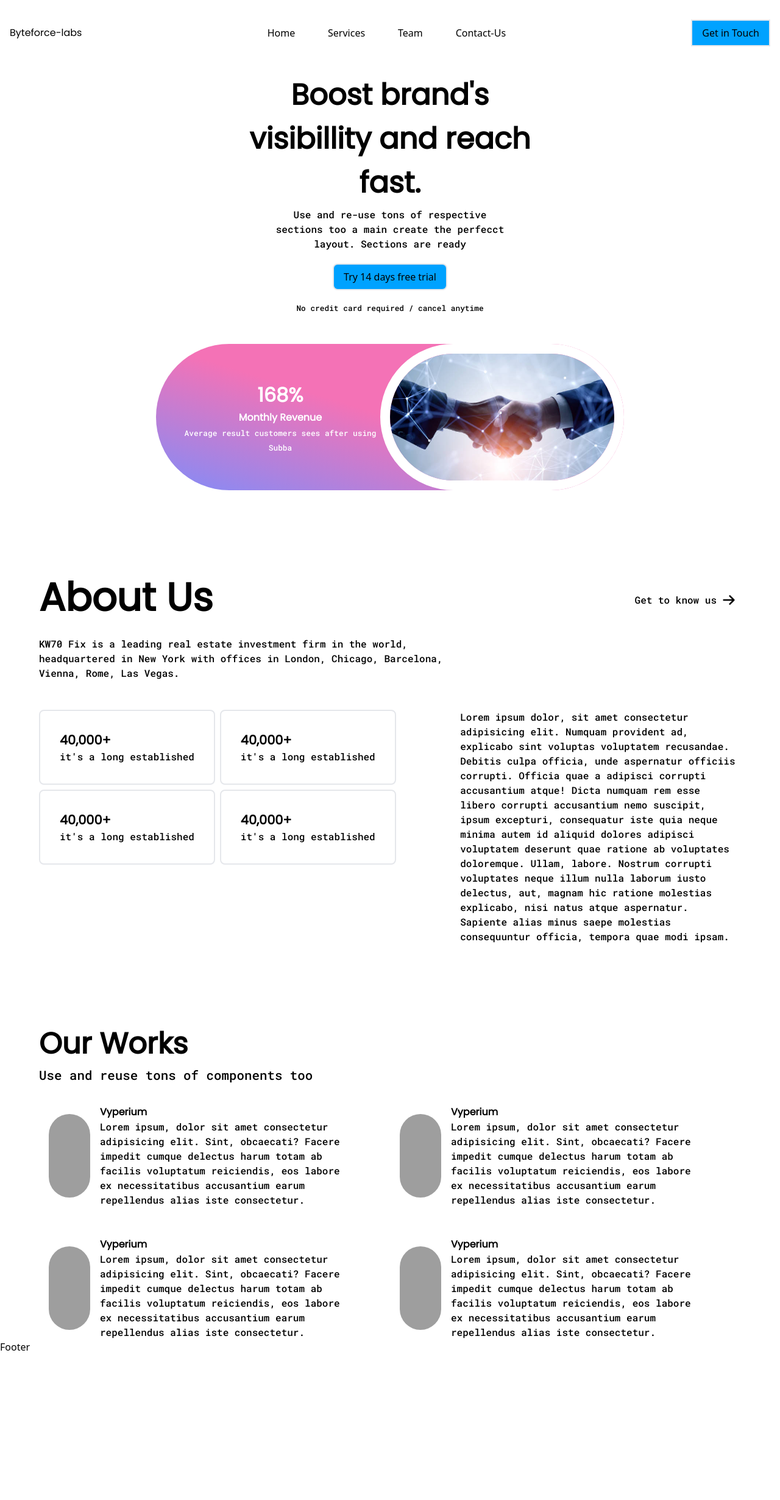
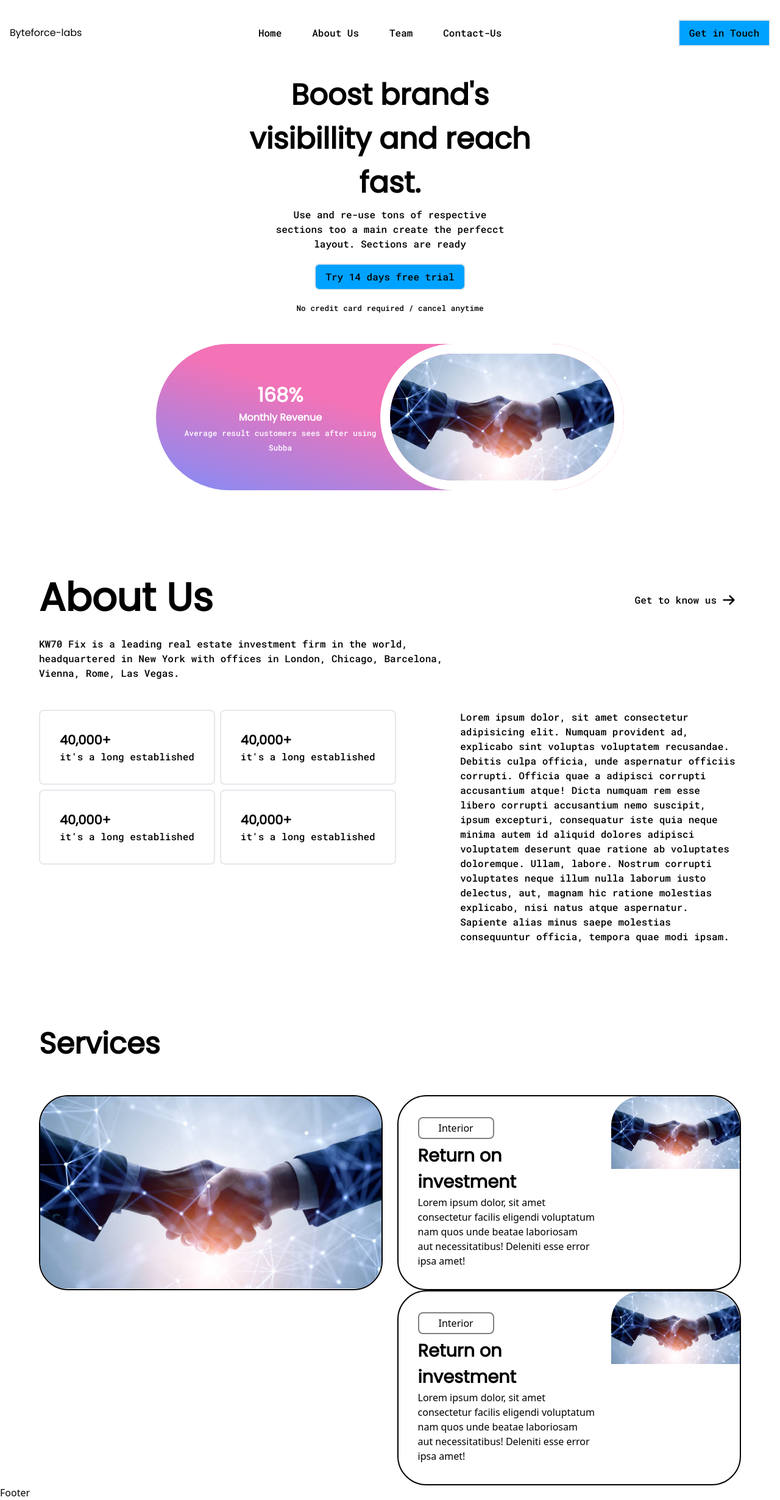
Before and after one commit to Johnnnex/Byteforce-Labs, a Next.js app in the folder byteforce-labs/: page /components in a window 1280 px wide. Shown: the whole page at 61% size. Before the commit the page ends 2221 px from the top, so only its background shows below. Built offline with nearby package versions, Linux system fonts and the light colour scheme; grey boxes are pictures that could not be loaded.

Commit message:
new commit

```diff
--- a/byteforce-labs/layout/Header.jsx
+++ b/byteforce-labs/layout/Header.jsx
@@ -17,9 +17,9 @@ const Header = () => {
 
             <div className="w-[40%] ">
                 <nav>
-                    <ul className='flex justify-evenly'>
+                    <ul className='flex font-robotoMono justify-evenly'>
                         <li>Home</li>
-                        <li>Services</li>
+                        <li>About Us</li>
                         <li>Team</li>
                         <li>Contact-Us</li>
 
@@ -28,7 +28,7 @@ const Header = () => {
             </div>
 
             <div className="">
-                <button className=" border-2 px-[1rem] py-2 bg-[#00a2ff]">Get in Touch</button>
+                <button className="font-robotoMono border-2 px-[1rem] py-2 bg-[#00a2ff]">Get in Touch</button>
             </div>
         </header>
     </>
--- a/byteforce-labs/pages/components/index.jsx
+++ b/byteforce-labs/pages/components/index.jsx
@@ -2,6 +2,7 @@ import HeadComp from '@/layout/Head'
 import React from 'react'
 import Image from 'next/image'
 import AboutUs from '../reusable-components/AboutUs'
+import OurServices from '../reusable-components/OurServices'
 
 const Homepage = () => {
   return (
@@ -11,7 +12,7 @@ const Homepage = () => {
             <section className="text-center">
                 <h1 className=" font-poppins font-[700] text-[3rem] w-[40%] mx-auto mt-3">Boost brand's visibillity and reach fast.</h1>
                 <p className="w-[30%] mx-auto font-robotoMono mt-1">Use and re-use tons of respective sections too a main create the perfecct layout. Sections are ready</p>
-                <button className="border-2 px-[1rem] py-2 bg-[#00a2ff] mt-5 mb-4 rounded-lg">Try 14 days free trial</button><br />
+                <button className="border-2 font-robotoMono px-[1rem] py-2 bg-[#00a2ff] mt-5 mb-4 rounded-lg">Try 14 days free trial</button><br />
                 <small className='font-robotoMono'>No credit card required / cancel anytime</small>
                 <div className="flex mt-[3rem] h-[15rem] justify-between w-[60%] mx-auto">
                     <div className="flex justify-between w-full pl-[1.5rem] rounded-[8rem] bg-gradient-to-tr from-indigo-400 via-pink-400 to-pink-400 items-center">
@@ -28,42 +29,7 @@ const Homepage = () => {
                 </div>
             </section>
             <AboutUs />
-            <section className="mt-[8rem] w-[90%] mx-auto">
-                <h2 className=" font-poppins font-[700] text-[3rem]">Our Works</h2>
-                <p className=" font-robotoMono text-[1.3rem] mb-[2rem]">Use and reuse tons of components too</p>
-                <div className="flex mb-[3rem]">
-                    <div className="flex">
-                        <Image className='rounded-[8rem] h-full border-[1rem] border-white' src ="/Images/box.svg" alt='box-img' width={100} height={1} />
-                        <p className="w-[70%] font-robotoMono">
-                            <strong className=" font-poppins font-[700]">Vyperium</strong><br />
-                            Lorem ipsum, dolor sit amet consectetur adipisicing elit. Sint, obcaecati? Facere impedit cumque delectus harum totam ab facilis voluptatum reiciendis, eos labore ex necessitatibus accusantium earum repellendus alias iste consectetur.
-                        </p>
-                    </div>
-                    <div className="flex">
-                        <Image className='rounded-[8rem] h-full border-[1rem] border-white' src ="/Images/box.svg" alt='box-img' width={100} height={1} />
-                        <p className="w-[70%] font-robotoMono">
-                            <strong className=" font-poppins font-[700]">Vyperium</strong><br />
-                            Lorem ipsum, dolor sit amet consectetur adipisicing elit. Sint, obcaecati? Facere impedit cumque delectus harum totam ab facilis voluptatum reiciendis, eos labore ex necessitatibus accusantium earum repellendus alias iste consectetur.
-                        </p>
-                    </div>
-                </div>
-                <div className="flex">
-                    <div className="flex">
-                        <Image className='rounded-[8rem] h-full border-[1rem] border-white' src ="/Images/box.svg" alt='box-img' width={100} height={1} />
-                        <p className="w-[70%] font-robotoMono">
-                            <strong className=" font-poppins font-[700]">Vyperium</strong><br />
-                            Lorem ipsum, dolor sit amet consectetur adipisicing elit. Sint, obcaecati? Facere impedit cumque delectus harum totam ab facilis voluptatum reiciendis, eos labore ex necessitatibus accusantium earum repellendus alias iste consectetur.
-                        </p>
-                    </div>
-                    <div className="flex">
-                        <Image className='rounded-[8rem] h-full border-[1rem] border-white' src ="/Images/box.svg" alt='box-img' width={100} height={1} />
-                        <p className="w-[70%] font-robotoMono">
-                            <strong className=" font-poppins font-[700]">Vyperium</strong><br />
-                            Lorem ipsum, dolor sit amet consectetur adipisicing elit. Sint, obcaecati? Facere impedit cumque delectus harum totam ab facilis voluptatum reiciendis, eos labore ex necessitatibus accusantium earum repellendus alias iste consectetur.
-                        </p>
-                    </div>
-                </div>
-            </section>
+            <OurServices />
         </main>
     </>
   )
--- /dev/null
+++ b/byteforce-labs/pages/reusable-components/OurServices.jsx
@@ -0,0 +1,40 @@
+import React from 'react'
+import Image from 'next/image'
+
+const OurServices = () => {
+  return (
+    <section  className='w-[90%] mx-auto mt-[8rem]'>
+        <h2 className="font-poppins font-[700] text-[3rem]">Services</h2>
+        <div className="flex mt-[3rem] justify-between">
+            <div className="w-[49%] h-[20rem] border-2 border-black overflow-hidden rounded-[3rem]">
+                <Image src="/Images/hero.jpg" alt="page-img" height={1} width={600} />
+            </div>
+            <div className="w-[49%] h-[20rem] items-center border-2 border-black rounded-[3rem] pl-[2rem] flex justify-between">
+                <div className="w-[55%]">
+                    <button className="border-2 border-[#808080] px-[2rem] py-1 rounded-lg">Interior</button>
+                    <h3 className=" font-poppins font-[600] text-[1.8rem] mt-[0.4rem]">Return on investment</h3>
+                    <p className="">Lorem ipsum dolor, sit amet consectetur  facilis eligendi voluptatum nam quos unde beatae laboriosam aut necessitatibus! Deleniti esse error ipsa amet!</p>
+                </div>
+                <div className="w-[40%] h-full overflow-hidden rounded-[3rem]">
+                    <Image src="/Images/hero.jpg" alt="page-img" height={1} width={900} />
+                </div>
+            </div>
+        </div>
+        <div className="flex justify-between">
+            <div className="w-[49%] h-[20rem]"></div>
+            <div className="w-[49%] h-[20rem] items-center border-2 border-black rounded-[3rem] pl-[2rem] flex justify-between">
+                <div className="w-[55%]">
+                    <button className="border-2 border-[#808080] px-[2rem] py-1 rounded-lg">Interior</button>
+                    <h3 className=" font-poppins font-[600] text-[1.8rem] mt-[0.4rem]">Return on investment</h3>
+                    <p className="">Lorem ipsum dolor, sit amet consectetur  facilis eligendi voluptatum nam quos unde beatae laboriosam aut necessitatibus! Deleniti esse error ipsa amet!</p>
+                </div>
+                <div className="w-[40%] h-full overflow-hidden rounded-[3rem]">
+                    <Image src="/Images/hero.jpg" alt="page-img" height={1} width={900} />
+                </div>
+            </div>
+        </div>
+    </section>
+  )
+}
+
+export default OurServices
--- /dev/null
+++ b/byteforce-labs/pages/reusable-components/OurWorks.jsx
@@ -0,0 +1,44 @@
+import React from 'react'
+
+const OurWorks = () => {
+  return (
+    <section className="mt-[8rem] w-[90%] mx-auto">
+        <h2 className=" font-poppins font-[700] text-[3rem]">Our Works</h2>
+        <p className=" font-robotoMono text-[1.3rem] mb-[2rem]">Use and reuse tons of components too</p>
+        <div className="flex mb-[3rem]">
+            <div className="flex">
+                <Image className='rounded-[8rem] h-full border-[1rem] border-white' src ="/Images/box.svg" alt='box-img' width={100} height={1} />
+                <p className="w-[70%] font-robotoMono">
+                    <strong className=" font-poppins font-[700]">Vyperium</strong><br />
+                    Lorem ipsum, dolor sit amet consectetur adipisicing elit. Sint, obcaecati? Facere impedit cumque delectus harum totam ab facilis voluptatum reiciendis, eos labore ex necessitatibus accusantium earum repellendus alias iste consectetur.
+                </p>
+            </div>
+            <div className="flex">
+                <Image className='rounded-[8rem] h-full border-[1rem] border-white' src ="/Images/box.svg" alt='box-img' width={100} height={1} />
+                <p className="w-[70%] font-robotoMono">
+                    <strong className=" font-poppins font-[700]">Vyperium</strong><br />
+                    Lorem ipsum, dolor sit amet consectetur adipisicing elit. Sint, obcaecati? Facere impedit cumque delectus harum totam ab facilis voluptatum reiciendis, eos labore ex necessitatibus accusantium earum repellendus alias iste consectetur.
+                </p>
+            </div>
+        </div>
+        <div className="flex">
+            <div className="flex">
+                <Image className='rounded-[8rem] h-full border-[1rem] border-white' src ="/Images/box.svg" alt='box-img' width={100} height={1} />
+                <p className="w-[70%] font-robotoMono">
+                    <strong className=" font-poppins font-[700]">Vyperium</strong><br />
+                    Lorem ipsum, dolor sit amet consectetur adipisicing elit. Sint, obcaecati? Facere impedit cumque delectus harum totam ab facilis voluptatum reiciendis, eos labore ex necessitatibus accusantium earum repellendus alias iste consectetur.
+                </p>
+            </div>
+            <div className="flex">
+                <Image className='rounded-[8rem] h-full border-[1rem] border-white' src ="/Images/box.svg" alt='box-img' width={100} height={1} />
+                <p className="w-[70%] font-robotoMono">
+                    <strong className=" font-poppins font-[700]">Vyperium</strong><br />
+                    Lorem ipsum, dolor sit amet consectetur adipisicing elit. Sint, obcaecati? Facere impedit cumque delectus harum totam ab facilis voluptatum reiciendis, eos labore ex necessitatibus accusantium earum repellendus alias iste consectetur.
+                </p>
+            </div>
+        </div>
+    </section>
+  )
+}
+
+export default OurWorks
```
